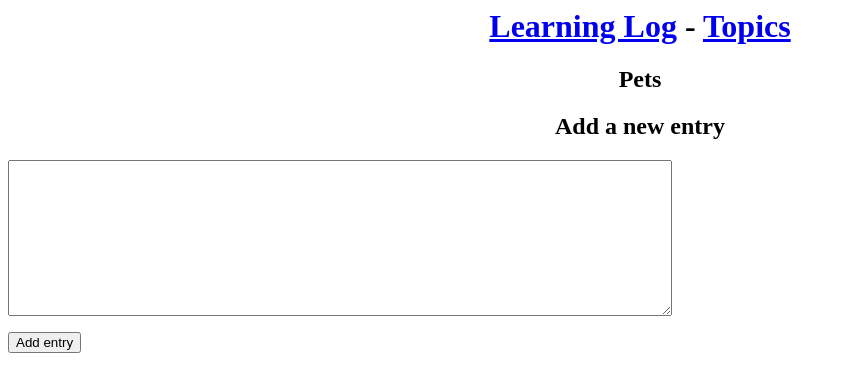
After one commit to Scoobydoo181/Learning_Log, a Django app: a page that uses logs_app/templates/base.html in a window 1280 px wide. The commit adds this page. Shown: the top 392 px of the page, without its empty margins (0-846 px from the left). Run offline with Django 3.2, Linux system fonts and the light colour scheme; data comes from the database, SQL or seed files in the repository; both versions use the stored data as it was after the commit.

Commit message:
Enable users to add entries under topics

```diff
--- a/logs_app/forms.py
+++ b/logs_app/forms.py
@@ -11,4 +11,6 @@ class TopicForm(forms.ModelForm):
 class EntryForm(forms.ModelForm):
     class Meta():
         model = Entry
-        fields = ['topic', 'text']
+        fields = ['text']
+        labels = {'text': ''}
+        widgets = {'text': forms.Textarea(attrs={'cols':80})}
--- /dev/null
+++ b/logs_app/tempCodeRunnerFile.py
@@ -0,0 +1 @@
+logs_app
--- a/logs_app/templates/base.html
+++ b/logs_app/templates/base.html
@@ -1,3 +1,5 @@
   <h1 style="text-align: center"><a href="{% url 'logs_app:index' %}">Learning Log</a> - <a href="{% url 'logs_app:topics' %}">Topics</a></h1>
 
-  {% block content %} {% endblock content %}
+  {% block content %}
+
+  {% endblock content %}
--- /dev/null
+++ b/logs_app/templates/new_entry.html
@@ -0,0 +1,12 @@
+{% extends 'base.html' %}
+
+{% block content %}
+    <h2 style="text-align: center;">{{ topic.text }}</h2>
+    <h2 style="text-align: center;">Add a new entry</h2>
+
+    <form action="{% url 'logs_app:new_entry' topic.text %}" method="post">
+        {% csrf_token %}
+        {{ form.as_p }}
+        <button name="submit">Add entry</button>
+    </form>
+{% endblock content %}
--- a/logs_app/templates/topic.html
+++ b/logs_app/templates/topic.html
@@ -3,7 +3,8 @@
 {% block content %}
 <h2 style="text-align: center;">{{ topic }}</h2>
 
-<h2 style="text-align: center;">Entries</h2>
+<h3 style="text-align: center;">Entries</h2>
+<h3 style="text-align: right;"><a href="{% url 'logs_app:new_entry' topic.text %}">Add new entry</a></h2>
 
 <ul style="text-align: center; list-style: inside">
     {% for entry in entries %}
--- a/logs_app/urls.py
+++ b/logs_app/urls.py
@@ -10,5 +10,7 @@ urlpatterns = [
     path('topics/', views.topics, name='topics'),
     path('topics/<str:topic_name>/', views.topic, name="topic"),
     path('new-topic/', views.new_topic, name='new_topic'),
+    path('topics/<str:topic_name>/new-entry/', views.new_entry, name='new_entry'),
+    path('topics/<str:topic_name>/<int:entry_id>/', views.edit_entry, name='edit_entry')
 
 ]
--- a/logs_app/views.py
+++ b/logs_app/views.py
@@ -3,8 +3,8 @@ from django.shortcuts import render
 from django.http import HttpResponseRedirect
 from django.urls import reverse
 
-from logs_app.models import Topic
-from logs_app.forms import TopicForm
+from .models import Topic
+from .forms import TopicForm, EntryForm
 
 # Create your views here.
 def index(request):
@@ -37,3 +37,28 @@ def new_topic(request):
         if form.is_valid():
             form.save()
             return HttpResponseRedirect(reverse('logs_app:topics'))
+
+def new_entry(request, topic_name):
+    """Create a new entry in a topic"""
+
+    topic = Topic.objects.get(text=topic_name)
+
+    if request.method != 'POST':
+        #Return blank form
+        form = EntryForm()
+        context = {'topic': topic, 'form': form}
+        return render(request, 'new_entry.html', context)
+    else:
+        #Send to database
+        form = EntryForm(data=request.POST)
+        if form.is_valid():
+            new_entry = form.save(commit=False)
+            new_entry.topic = topic
+
+            new_entry.save()
+
+            return HttpResponseRedirect(reverse('logs_app:topic', args=[topic_name]))
+
+def edit_entry(request, topic_name, entry_id):
+    """Load current content of an entry and allow it to be changed"""
+    pass
```
Also changed, not shown: logs_app/templates/edit_entry.html (added, +12 -0 lines), db.sqlite3.
